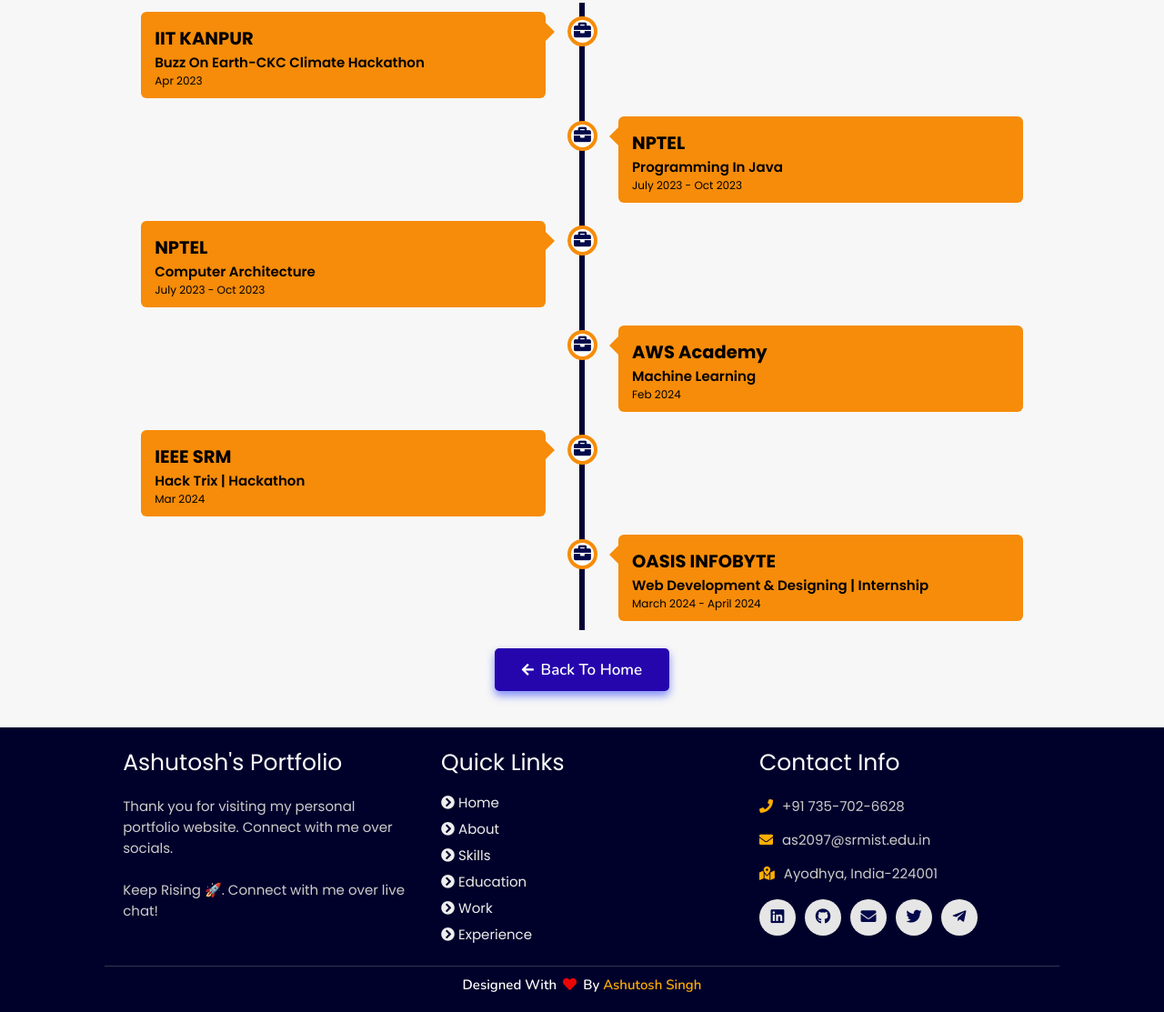
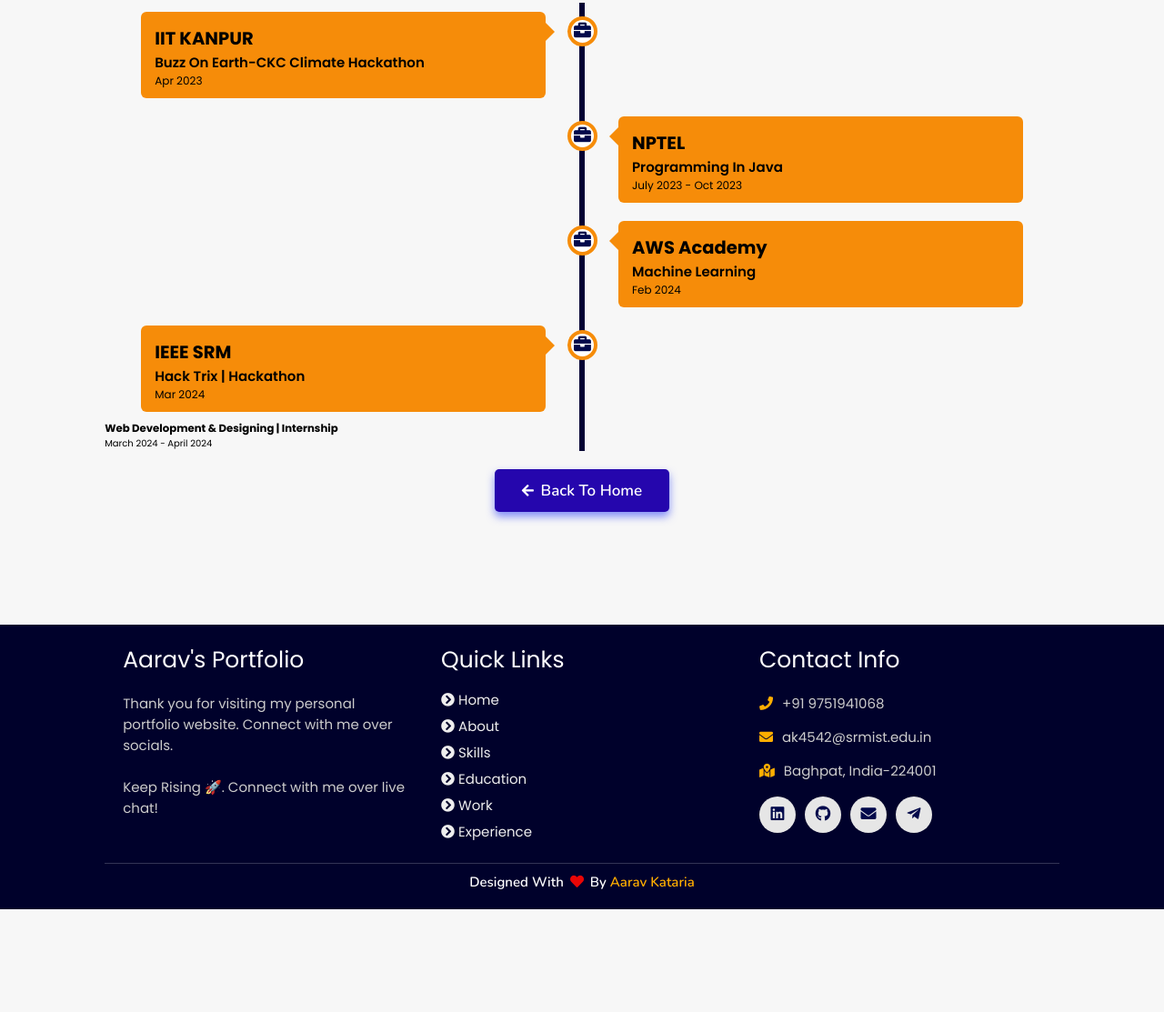
Before and after one commit to AaravKataria4542/Portfolio-Website, a plain HTML site: page index.html in a window 1280 px wide. Shown: the part 163-1276 px from the top of the page at 91% size. After the commit the page ends 1163 px from the top, so only its background shows below. Drawn offline with nearby package versions, Linux system fonts and the light colour scheme.

Commit message:
Update index.html

```diff
--- a/index.html
+++ b/index.html
@@ -9,7 +9,7 @@
     <link rel="stylesheet" href="https://cdnjs.cloudflare.com/ajax/libs/font-awesome/5.15.3/css/all.min.css" integrity="sha512-iBBXm8fW90+nuLcSKlbmrPcLa0OT92xO1BIsZ+ywDWZCvqsWgccV3gFoRBv0z+8dLJgyAHIhR35VZc2oM/gI1w==" crossorigin="anonymous" referrerpolicy="no-referrer" />
     <link id='favicon' rel="shortcut icon" href="/assets/images/favicon.png" type="image/x-png">
 
-    <title>Experience | Portfolio Ashutosh Singh</title>
+    <title>Experience | Portfolio Aarav Kataria</title>
 </head>
 <body oncontextmenu="return false">
 
@@ -66,17 +66,7 @@
         </div>
       </div>
 
-      <div class="container left">
-        <div class="content">
-          <div class="tag">
-            <h2>NPTEL</h2>
-          </div>
-          <div class="desc">
-              <h3>Computer Architecture</h3>
-              <p>July 2023 - Oct 2023</p>
-          </div>
-        </div>
-      </div>
+
 
     <div class="container right">
       <div class="content">
@@ -102,11 +92,7 @@
       </div>
     </div>
 
-    <div class="container right">
-      <div class="content">
-        <div class="tag">
-          <h2>OASIS INFOBYTE</h2>
-        </div>
+
         <div class="desc">
             <h3>Web Development & Designing | Internship</h3>
             <p>March 2024 - April 2024</p>
@@ -133,7 +119,7 @@
   <div class="box-container">
 
       <div class="box">
-          <h3>Ashutosh's Portfolio</h3>
+          <h3>Aarav's Portfolio</h3>
           <p>Thank you for visiting my personal portfolio website. Connect with me over socials. <br/> <br/> Keep Rising 🚀. Connect with me over live chat!</p>
       </div>
 
@@ -149,21 +135,21 @@
 
       <div class="box">
           <h3>contact info</h3>
-          <p> <i class="fas fa-phone"></i>+91 735-702-6628</p>
-          <p> <i class="fas fa-envelope"></i>as2097@srmist.edu.in</p>
-          <p> <i class="fas fa-map-marked-alt"></i>Ayodhya, India-224001</p>
+          <p> <i class="fas fa-phone"></i>+91 9751941068</p>
+          <p> <i class="fas fa-envelope"></i>ak4542@srmist.edu.in</p>
+          <p> <i class="fas fa-map-marked-alt"></i>Baghpat, India-224001</p>
           <div class="share">
 
-            <a href="https://www.linkedin.com/in/ashutosh-singh-288421246 " class="fab fa-linkedin" target="_blank"></a>
-            <a href="https://github.com/AshutoshSingh1s" class="fab fa-github" target="_blank"></a>
-            <a href="mailto:as2097@srmist.edu.in" class="fas fa-envelope" target="_blank"></a>
-            <a href="https://x.com/AshutoshTh77533" class="fab fa-twitter" target="_blank"></a>
+            <a href="https://www.linkedin.com/in/aarav-kataria-aa60b3255? " class="fab fa-linkedin" target="_blank"></a>
+            <a href="https://github.com/AaravKataria4542" class="fab fa-github" target="_blank"></a>
+            <a href="mailto:ak4542@srmist.edu.in" class="fas fa-envelope" target="_blank"></a>
+
             <a href="https://t.me/" class="fab fa-telegram-plane" target="_blank"></a>
           </div>
       </div>
   </div>
 
-  <h1 class="credit">Designed with <i class="fa fa-heart pulse"></i> by <a href="https://www.linkedin.com/in/ashutosh-singh-288421246"> ashutosh singh</a></h1>
+  <h1 class="credit">Designed with <i class="fa fa-heart pulse"></i> by <a href="https://www.linkedin.com/in/aarav-kataria-aa60b3255?"> aarav kataria </a></h1>
 
 </section>
 <!-- footer section ends -->
```
